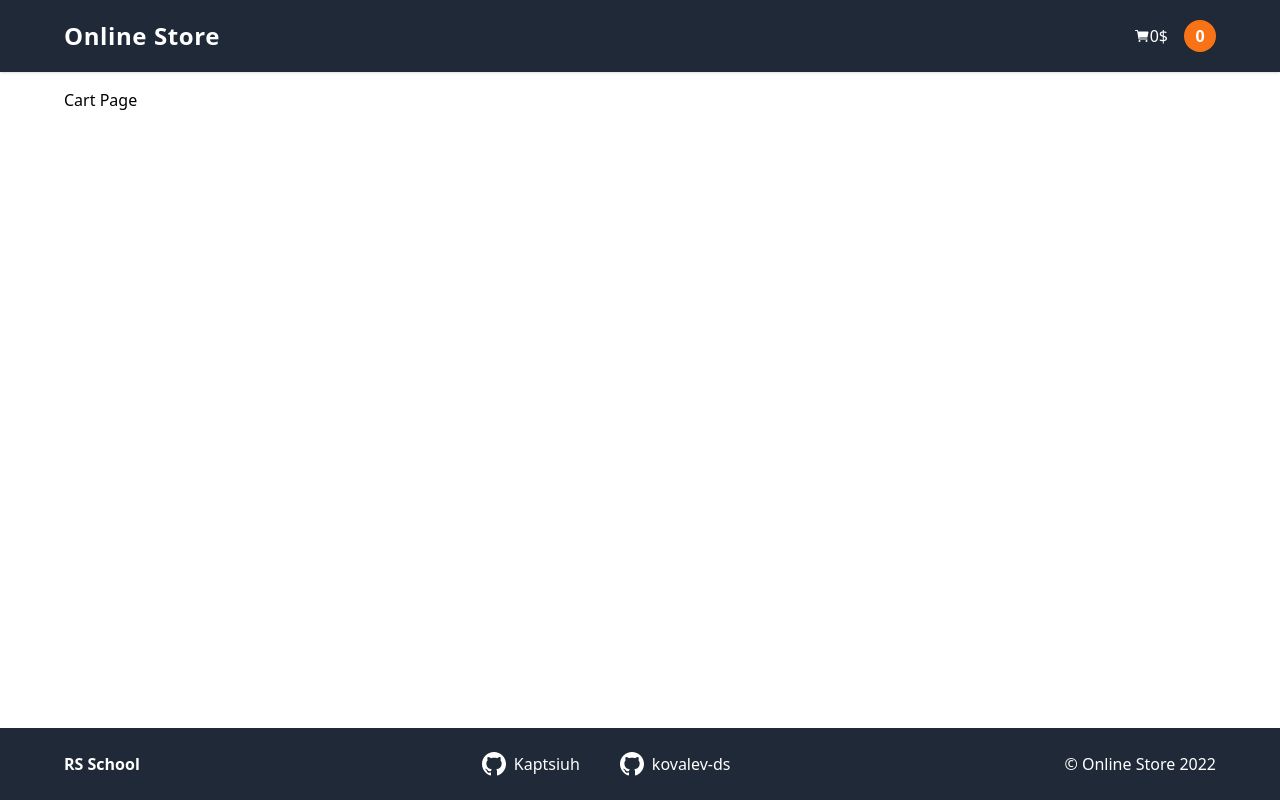
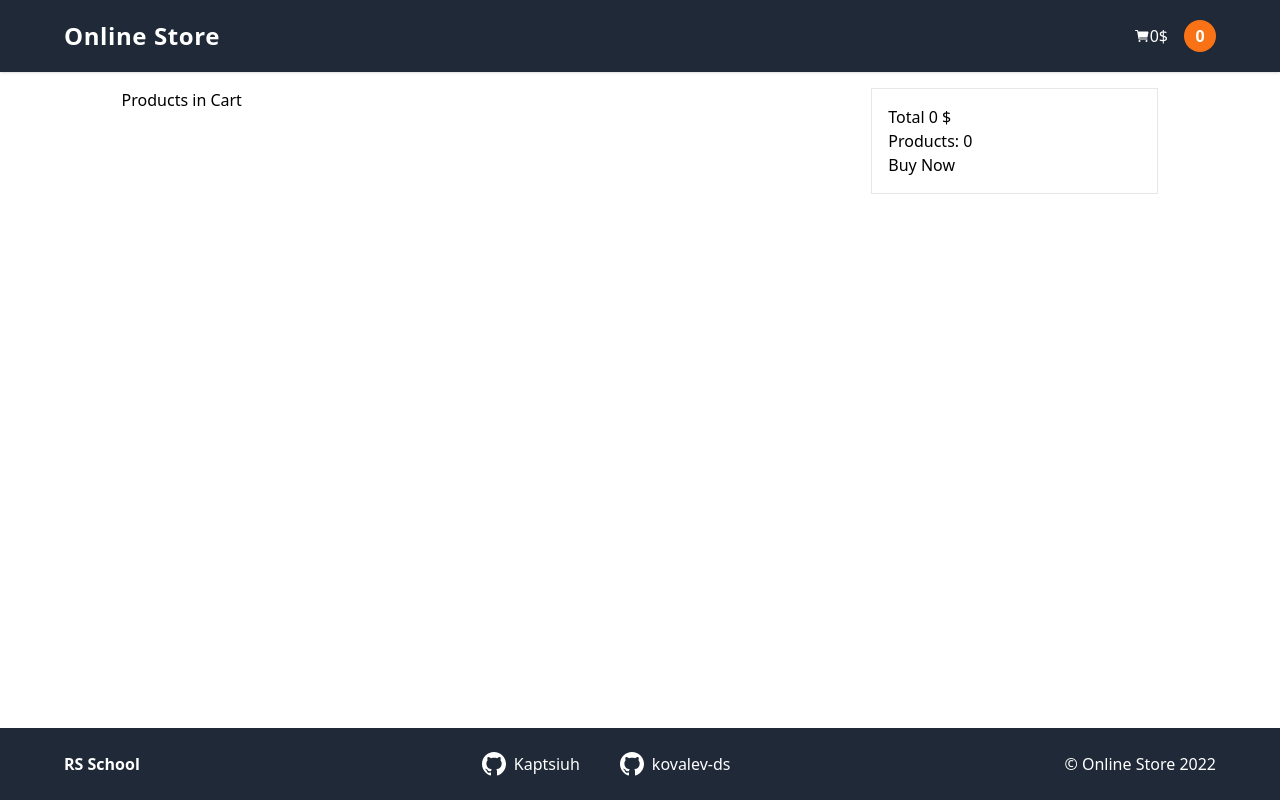
Before and after one commit to Kaptsiuh/online-Store, a React (Vite) app: page /cart in a window 1280 px wide. Built offline with nearby package versions, Linux system fonts and the light colour scheme.

Commit message:
feat: add base functionality in cartpage

```diff
--- a/src/pages/CartPage.tsx
+++ b/src/pages/CartPage.tsx
@@ -1,7 +1,66 @@
 import { FC } from 'react'
+import { useState } from 'react'
+import { Link } from 'react-router-dom'
+import List from '../components/List'
+import Popup from '../components/Popup'
+import { useCartContext } from '../context/CartContext'
+import { IoAdd, IoRemove } from 'react-icons/io5'
 
 const CartPage: FC = () => {
-  return <div>Cart Page</div>
+  const [isOpen, setIsOpen] = useState<boolean>(false)
+
+  const { totalCount, totalPrice, cart, addToCart, removeFromCart } = useCartContext()
+
+  return (
+    <div className="container grid grid-cols-[5fr_2fr] gap-x-8">
+      <div className="space-y-2">
+        <div className="flex items-center">
+          <h2 className="mr-auto">Products in Cart</h2>
+        </div>
+        <div className="space-y-2">
+          <List
+            items={cart}
+            fn={({ product, count }, i) => (
+              <div key={product.id} className="flex items-center space-x-4 px-4 py-2 border">
+                <div>{i + 1}</div>
+                <Link to={`/products/${product.id}`} className="flex-1">
+                  <div className="flex space-x-2">
+                    <img
+                      src={product.thumbnail}
+                      alt={product.thumbnail}
+                      className="h-20 aspect-video object-cover"
+                    />
+                    <div>
+                      <h1 className="text-xl font-medium">{product.title}</h1>
+                      <p>{product.description}</p>
+                    </div>
+                  </div>
+                </Link>
+                <div className="flex items-center space-x-4">
+                  <button onClick={() => addToCart(product)}>
+                    <IoAdd />
+                  </button>
+                  <div>{count}</div>
+                  <button onClick={() => removeFromCart(product)}>
+                    <IoRemove />
+                  </button>
+                </div>
+              </div>
+            )}
+          />
+        </div>
+      </div>
+
+      <div className="border p-4">
+        <div>Total {totalPrice} $</div>
+        <div>Products: {totalCount}</div>
+        <button onClick={() => setIsOpen(() => true)}>Buy Now</button>
+        <Popup isOpen={isOpen} onClose={() => setIsOpen(() => false)}>
+          By Form
+        </Popup>
+      </div>
+    </div>
+  )
 }
 
 export default CartPage
```
